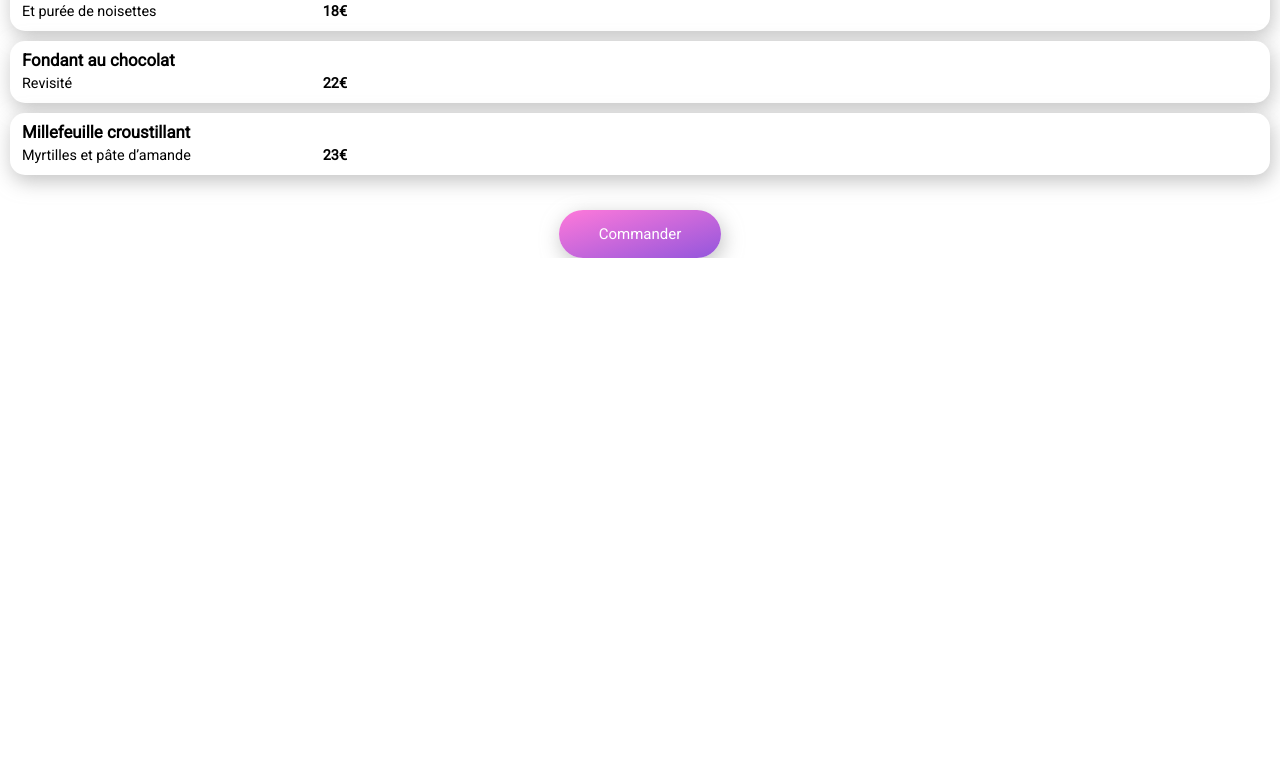
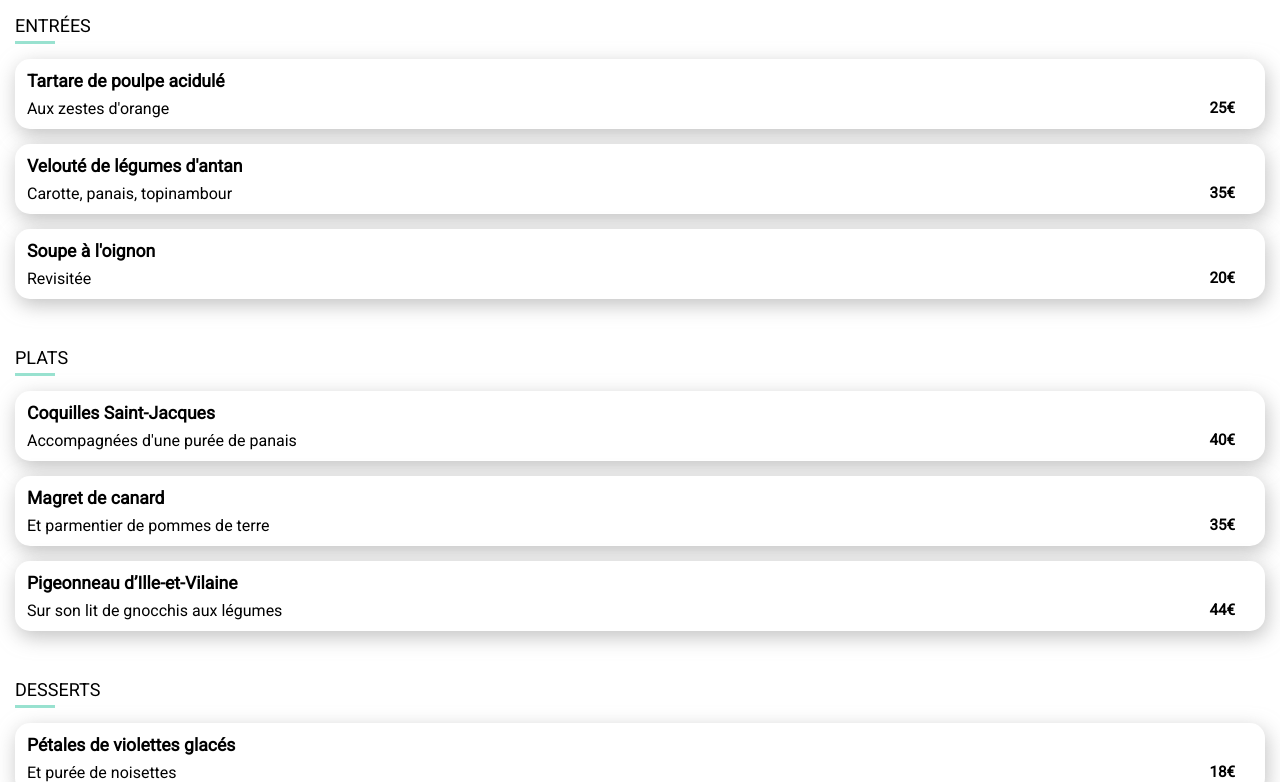
Before and after one commit to Alpha1788/OCR_P3, a website: page pages/alafrancaise.html in a window 1280 px wide. Shown: the part 981-1763 px from the top of the page. Before the commit the page ends 1239 px from the top, so only its background shows below. Drawn offline with Linux system fonts and the light colour scheme; a web font is replaced by a local one.

Commit message:
save du 10/02/22 midi

```diff
--- a/Sass/Components/_footer.scss
+++ /dev/null
@@ -1,48 +0,0 @@
-
-.footer {
-    display: flex;
-    flex-direction: column;
-    height: 160px;
-    background-color: $Footer-Color;
-    color: white;
-    padding: 10px 0 0 25px;
-
-
-    &__logo {
-        display: flex;
-        color: white;
-        font-family: $font-logo;
-        font-weight: lighter;
-        margin-bottom: 0;
-
-    }
-    &__list {
-        flex-direction: column;
-        padding-left: 0;
-
-
-        li {
-            display: flex;
-            color: white;
-            margin-bottom: 10px;
-            justify-content: start;
-            i {
-                display: flex;
-                color: white;
-                margin-right: 25px;
-                font-size: 12px;
-
-            &--proporesto {
-                padding-left: px;
-            }
-            }
-            a {
-                font-family: $font-text;
-                color: white;
-                font-weight: lighter;
-
-            }
-        }
-
-    }
-}
--- a/Sass/Layouts/_footer.scss
+++ b/Sass/Layouts/_footer.scss
@@ -0,0 +1,44 @@
+.footer {
+    display: flex;
+    flex-direction: column;
+    height: 200px;
+    background-color: $Footer-Color;
+    color: white;
+    padding: 10px 0 0 25px;
+
+    &__logo {
+        display: flex;
+        color: white;
+        font-family: $font-logo;
+        font-weight: lighter;
+        margin-bottom: 0;
+        font-size: 120%;
+    }
+    &__list {
+        flex-direction: column;
+        padding-left: 0;
+        li {
+            display: flex;
+            color: white;
+            margin-bottom: 10px;
+            justify-content: start;
+            .fa-utensils {
+                display: flex;
+                color: white;
+                font-size: 15px;
+                margin-right: 15px;
+                }
+            .fa-hands-helping {
+                display: flex;
+                color: white;
+                font-size: 15px;
+                margin-right: 8px;
+                }
+            a {
+                font-family: $font-text;
+                color: white;
+                font-weight: lighter;
+            }
+        }
+    }
+}
--- a/Sass/Pages/_PagesMenu.scss
+++ b/Sass/Pages/_PagesMenu.scss
@@ -1,188 +1,220 @@
 .headermenu {
     &__main {
         position: relative;
+        display: flex;
         width: 100%;
-        height: 40px;
+        height: 60px;
         span {
             position: absolute;
             left: 15px;
-            top: 10px;
+            display: flex;
+            align-self: center;
+            font-size: large;
+            font-weight: bold;
         }
         h1 {
+            display: flex;
+            justify-content: center;
+            align-items: center;
             font-family: $font-logo;
-            font-size: 150%;
-            text-align: center;
+            font-size: 180%;
+            margin: auto;
         }
     }
     &__banner {
         &--img {
-            position: absolute;
             width: 100%;
         }
     }
 }
 .menu {
     position: absolute;
-    border-radius: 30px;
+    border-radius: 25px 25px 0 0;
     background-color: white;
-    top: 230px;
     z-index: 1;
     width: 100%;
+    margin-top: -15px;
     &__titre {
         position: relative;
         h2 {
             position: absolute;
             left: 15px;
-            top: 10px;
+            top: 8px;
             font-family: $font-logo;
-            font-size: 120%;
+            font-size: 150%;
         }
         i {
             position: absolute;
             right: 30px;
-            top: 32px;
-            font-size: 120%;
+            top: 35px;
+            font-size: 160%;
         }
     }
     &__entrees {
         display: flex;
         flex-direction: column;
-        margin-top: 60px;
+        margin-top: 80px;
 
          &--titre {
             font-family: $font-text;
-            font-weight: 100;
-            font-size: 15px;
-            width: 35px;
+            font-weight: lighter;
+            font-size: 18px;
+            width: 40px;
             padding-bottom: 5px;
             margin-left: 15px;
+            margin-bottom: 0;
             border-bottom: 3px $Third-Color solid;
         }
         &--plat {
-            padding: 0 12px;
+            position: relative;
+            margin-top: 15px;
+            margin-left: 15px;
+            margin-right: 15px;
+            z-index: 1;
             background-color: white;
             border-radius: 15px;
             overflow: hidden;
             box-shadow: 2px 6px 20px rgb(153 153 153 / 60%);
-            height: 62px;
-            margin: 10px;
-            position: relative;
+            height: 70px;
+            padding: 0 12px;
+
             h3 {
+                position: absolute;
+                top: -6px;
                 font-family: $font-text;
                 font-weight: bold;
-                font-size: 105%;
-                position: absolute;
-                top: -8px;
+                font-size: 110%;
             }
             p {
+                position: absolute;
+                top: 24px;
                 font-family: $font-text;
-                font-size: 90%;
+                font-size: 100%;
+            }
+            span {
                 position: absolute;
-                top: 20px;
-            }
-            strong {
+                top: 40px;
+                right: 30px;
                 font-family: $font-text;
                 font-weight: bold;
-                position: absolute;
-                right: -325px;
+                font-size: 95%;
+
             }
         }
     }
     &__plats {
         display: flex;
         flex-direction: column;
+        margin-top: 30px;
+
         &--titre {
             font-family: $font-text;
-            font-weight: 100;
-            font-size: 15px;
-            width: 35px;
+            font-weight: lighter;
+            font-size: 18px;
+            width: 40px;
             padding-bottom: 5px;
             margin-left: 15px;
+            margin-bottom: 0;
             border-bottom: 3px $Third-Color solid;
         }
         &--plat {
-            padding: 0 12px;
+            position: relative;
+            margin-top: 15px;
+            margin-left: 15px;
+            margin-right: 15px;
+            z-index: 1;
             background-color: white;
             border-radius: 15px;
             overflow: hidden;
             box-shadow: 2px 6px 20px rgb(153 153 153 / 60%);
-            height: 62px;
-            margin: 10px;
-            position: relative;
+            height: 70px;
+            padding: 0 12px;
+
             h3 {
+                position: absolute;
+                top: -6px;
                 font-family: $font-text;
                 font-weight: bold;
-                font-size: 105%;
-                position: absolute;
-                top: -8px;
+                font-size: 110%;
             }
             p {
+                position: absolute;
+                top: 24px;
                 font-family: $font-text;
-                font-size: 90%;
+                font-size: 100%;
+            }
+            span {
                 position: absolute;
-                top: 20px;
-            }
-            strong {
+                top: 40px;
+                right: 30px;
                 font-family: $font-text;
                 font-weight: bold;
-                position: absolute;
-                right: -325px;
+                font-size: 95%;
             }
         }
     }
     &__desserts {
+        display: flex;
+        flex-direction: column;
+        margin-top: 30px;
 
         &--titre {
             font-family: $font-text;
-            font-weight: 100;
-            font-size: 15px;
-            width: 35px;
+            font-weight: lighter;
+            font-size: 18px;
+            width: 40px;
             padding-bottom: 5px;
             margin-left: 15px;
+            margin-bottom: 0;
             border-bottom: 3px $Third-Color solid;
         }
         &--dessert {
-            padding: 0 12px;
+            position: relative;
+            margin-top: 15px;
+            margin-left: 15px;
+            margin-right: 15px;
+            z-index: 1;
             background-color: white;
             border-radius: 15px;
             overflow: hidden;
             box-shadow: 2px 6px 20px rgb(153 153 153 / 60%);
-            height: 62px;
-            margin: 10px;
-            position: relative;
+            height: 70px;
+            padding: 0 12px;
+
             h3 {
+                position: absolute;
+                top: -6px;
                 font-family: $font-text;
                 font-weight: bold;
-                font-size: 105%;
-                position: absolute;
-                top: -8px;
+                font-size: 110%;
             }
             p {
+                position: absolute;
+                top: 24px;
                 font-family: $font-text;
-                font-size: 90%;
+                font-size: 100%;
+            }
+            span {
                 position: absolute;
-                top: 20px;
-            }
-            strong {
+                top: 40px;
+                right: 30px;
                 font-family: $font-text;
                 font-weight: bold;
-                position: absolute;
-                right: -325px;
+                font-size: 95%;
             }
         }
     }
+
     &__btn {
-        margin-top: 50px;
+        margin-top: 70px;
+        margin-bottom: 70px;
         text-align: center;
-
-
-
         a {
             color: white;
             font-family: $font-text;
             font-size: 15px;
             font-weight: 200;
-            padding: 15px 40px;
+            padding: 17px 55px;
             background: linear-gradient(to bottom right, $Secondary-Color, $Main-Color);
             border: none;
             border-radius: 25px;
@@ -190,59 +222,53 @@
             cursor: pointer;
             box-shadow: 2px 6px 20px rgb(153 153 153 / 60%);
         }
-
-
-
-
-
     }
 
 
 
 }
-.footer {
+.footerMenu {
     display: flex;
     flex-direction: column;
+    position: relative;
     height: 200px;
     background-color: $Footer-Color;
     color: white;
-    padding: 10px 0 0 30px;
-
+    padding: 10px 0 0 25px;
 
     &__logo {
         display: flex;
         color: white;
         font-family: $font-logo;
-        font-size: 20px;
         font-weight: lighter;
-
-
+        margin-bottom: 0;
+        font-size: 120%;
     }
     &__list {
         flex-direction: column;
         padding-left: 0;
-
-
         li {
             display: flex;
             color: white;
             margin-bottom: 10px;
             justify-content: start;
-            i {
-            display: flex;
-            color: white;
-            margin-right: 15px;
-            font-size: 15px;
-
-
-            }
+            .fa-utensils {
+                display: flex;
+                color: white;
+                font-size: 15px;
+                margin-right: 15px;
+                }
+            .fa-hands-helping {
+                display: flex;
+                color: white;
+                font-size: 15px;
+                margin-right: 8px;
+                }
             a {
                 font-family: $font-text;
                 color: white;
                 font-weight: lighter;
-
             }
         }
-
     }
 }
--- a/Sass/main.scss
+++ b/Sass/main.scss
@@ -11,5 +11,4 @@
 @import "Components/promessesbtn";
 @import "Components/fonctionnement";
 @import "Components/restaurant";
-@import "Components/footer";
 @import "Pages/PagesMenu";
--- a/pages/alafrancaise.html
+++ b/pages/alafrancaise.html
@@ -36,17 +36,17 @@
             <div class="menu__entrees--plat">
                 <h3>Tartare de poulpe acidulé</h3>
                 <p>Aux zestes d'orange</p>
-                <p><strong>25€</strong></p>
+                <span><strong>25€</strong></span>
             </div>
             <div class="menu__entrees--plat">
                 <h3>Velouté de légumes d'antan</h3>
                 <p>Carotte, panais, topinambour</p>
-                <p><strong>35€</strong></p>
+                <span><strong>35€</strong></span>
             </div>
             <div class="menu__entrees--plat">
                 <h3>Soupe à l'oignon</h3>
                 <p>Revisitée</p>
-                <p><strong>20€</strong></p>
+                <span><strong>20€</strong></span>
             </div>
         </section>
 
@@ -55,17 +55,17 @@
             <div class="menu__plats--plat">
                 <h3>Coquilles Saint-Jacques</h3>
                 <p>Accompagnées d'une purée de panais</p>
-                <p><strong>40€</strong></p>
+                <span><strong>40€</strong></span>
             </div>
             <div class="menu__plats--plat">
                 <h3>Magret de canard</h3>
                 <p>Et parmentier de pommes de terre</p>
-                <p><strong>35€</strong></p>
+                <span><strong>35€</strong></span>
             </div>
             <div class="menu__plats--plat">
                 <h3>Pigeonneau d’Ille-et-Vilaine</h3>
                 <p>Sur son lit de gnocchis aux légumes</p>
-                <p><strong>44€</strong></p>
+                <span><strong>44€</strong></span>
             </div>
         </section>
 
@@ -74,17 +74,17 @@
             <div class="menu__desserts--dessert">
                 <h3>Pétales de violettes glacés</h3>
                 <p>Et purée de noisettes</p>
-                <p><strong>18€</strong></p>
+                <span><strong>18€</strong></span>
             </div>
             <div class="menu__desserts--dessert">
                 <h3>Fondant au chocolat</h3>
                 <p>Revisité</p>
-                <p><strong>22€</strong></p>
+                <span><strong>22€</strong></span>
             </div>
             <div class="menu__desserts--dessert">
                 <h3>Millefeuille croustillant</h3>
                 <p>Myrtilles et pâte d’amande</p>
-                <p><strong>23€</strong></p>
+                <span><strong>23€</strong></span>
             </div>
         </section>
 
@@ -94,9 +94,9 @@
 
     </main>
 
-    <footer class="footer">
-        <h1 class="footer__logo">ohmyfood</h1>
-            <ul class="footer__list">
+    <footer class="footerMenu">
+        <h1 class="footerMenu__logo">ohmyfood</h1>
+            <ul class="footerMenu__list">
                 <li><i class="fas fa-utensils"></i><a href="#">Proposer un restaurant</a></li>
                 <li><i class="fas fa-hands-helping"></i><a href="#">Devenir partenaire</a></li>
                 <li><a href="#">Mentions légales</a></li>
```
Also changed, not shown: index.html (+1 -1 lines), pages/delicedessens.html (+12 -12 lines), pages/noteenchantee.html (+12 -12 lines), pages/palettedugout.html (+12 -12 lines), css/style.css, 1 other file.
